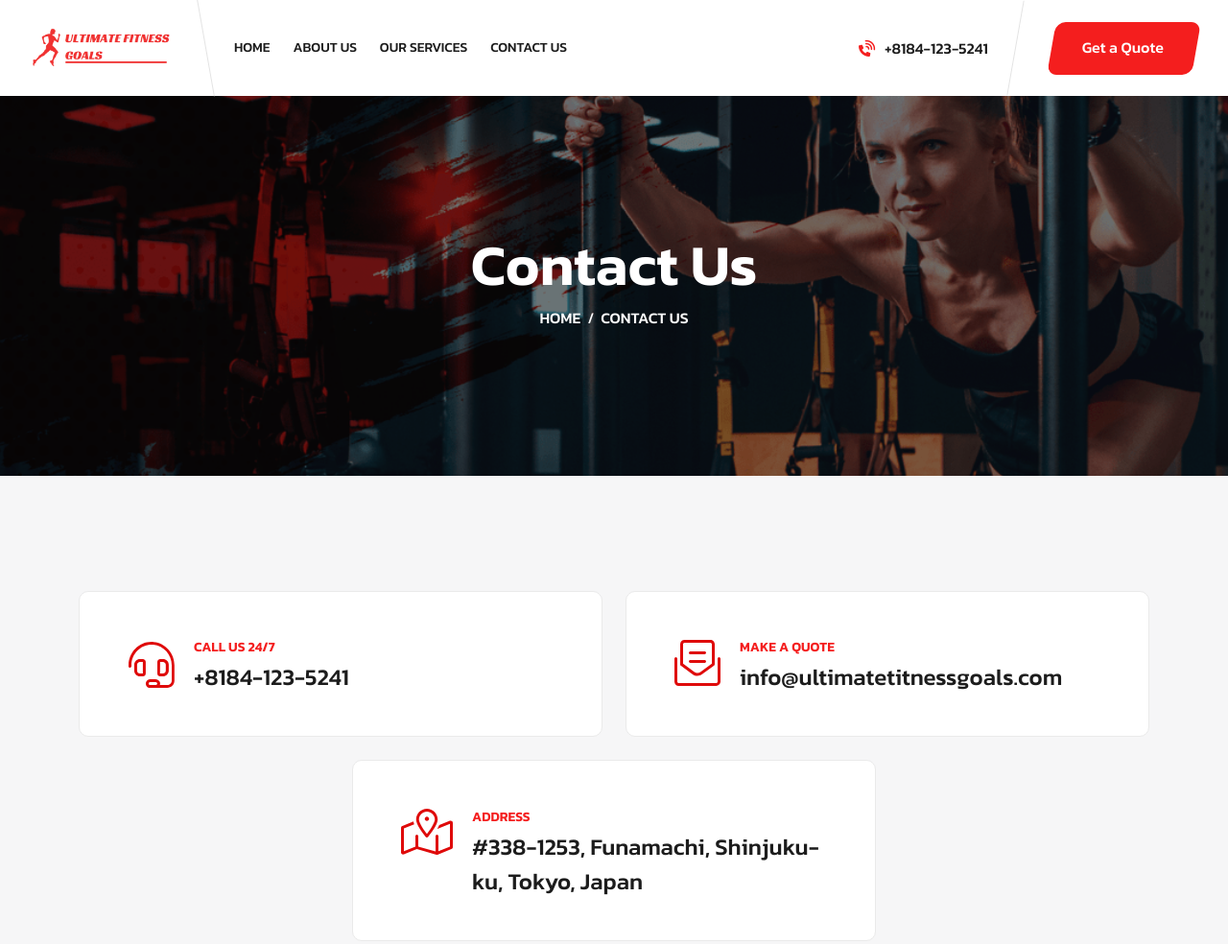
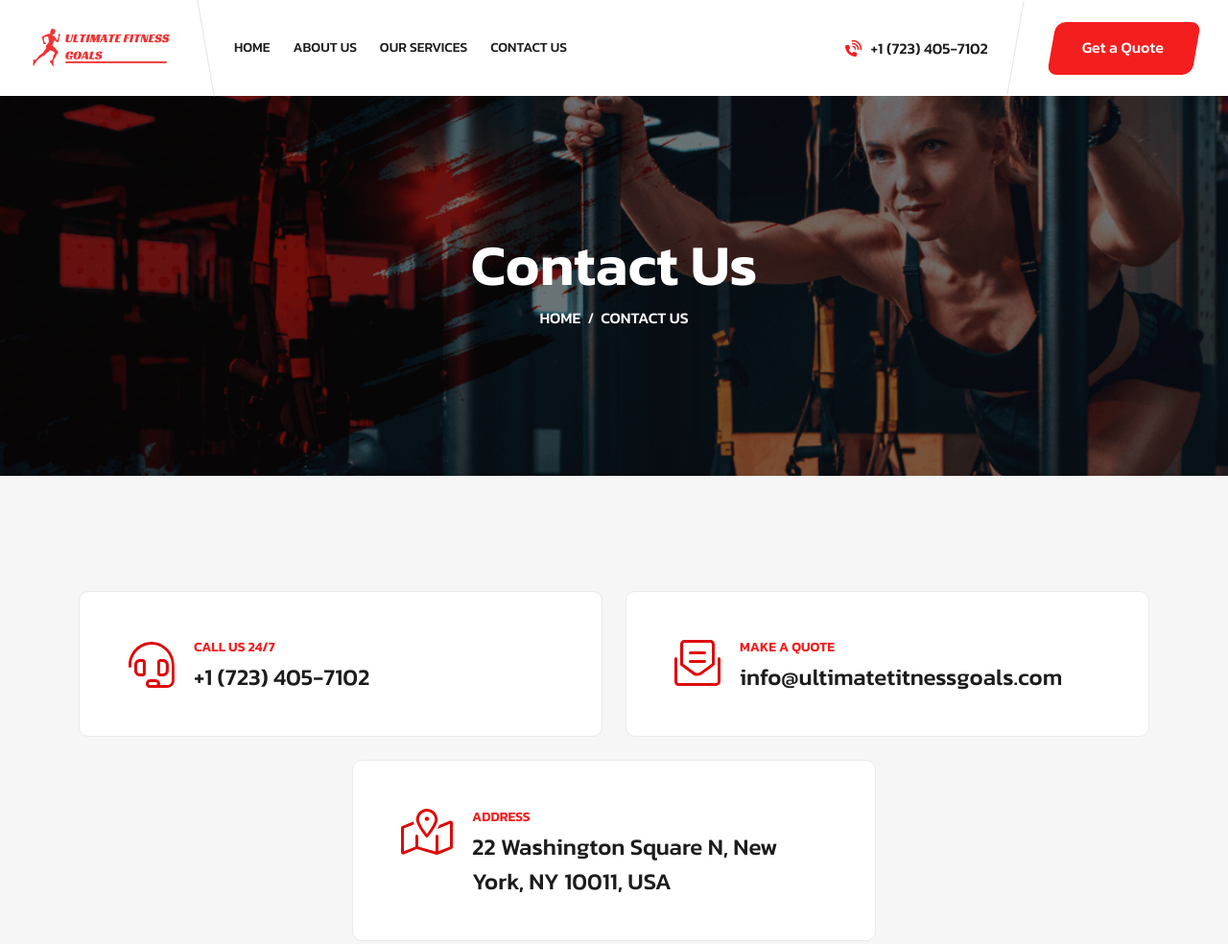
Before and after one commit to developercampaign/ultimate-fitness-goals, a plain HTML site: page contact-us.html in a window 1280 px wide. Shown: the top 984 px of the page at 96% size. Drawn offline with Linux system fonts and the light colour scheme.

Commit message:
Update contact-us.html

```diff
--- a/contact-us.html
+++ b/contact-us.html
@@ -122,7 +122,7 @@
                         </div>
                         <div class="col-auto ms-auto d-lg-block d-none">
                             <div class="navbar-right-desc">
-                                <i class="fas fa-phone-volume"></i><a href="tel:+8184-123-5241">+8184-123-5241</a>
+                                <i class="fas fa-phone-volume"></i><a href="tel:+1 (723) 405-7102">+1 (723) 405-7102</a>
                             </div>
                         </div>
                         <div class="col-auto d-none d-lg-block">
@@ -167,7 +167,7 @@
                         </div>
                         <div class="media-body">
                             <span class="contact-info_title">Call Us 24/7</span>
-                            <h6 class="contact-info_text"><a href="tel:+8184-123-5241">+8184-123-5241</a></h6>
+                            <h6 class="contact-info_text"><a href="tel:+1 (723) 405-7102">+1 (723) 405-7102</a></h6>
                         </div>
                     </div>
                 </div>
@@ -189,7 +189,7 @@
                         </div>
                         <div class="media-body">
                             <span class="contact-info_title">Address</span>
-                            <h6 class="contact-info_text"><a href="javascript:void();">#338-1253, Funamachi, Shinjuku-ku, Tokyo, Japan</a></h6>
+                            <h6 class="contact-info_text"><a href="javascript:void();">22 Washington Square N, New York, NY 10011, USA</a></h6>
                         </div>
                     </div>
                 </div>
@@ -259,7 +259,7 @@
                     </div>
                     <div class="info-card_content">
                         <p class="info-card_text">Location</p>
-                        <a href="javascript:void();" class="info-card_link">#338-1253, Funamachi, Shinjuku-ku, Tokyo, Japan</a>
+                        <a href="javascript:void();" class="info-card_link">22 Washington Square N, New York, NY 10011, USA</a>
                     </div>
                 </div>
                 <div class="info-card">
@@ -277,7 +277,7 @@
                     </div>
                     <div class="info-card_content">
                         <p class="info-card_text">Phone Number</p>
-                        <a href="tel:+8184-123-5241" class="info-card_link">+8184-123-5241</a>
+                        <a href="tel:+8184-123-5241" class="info-card_link">+1 (723) 405-7102</a>
                     </div>
                 </div>
             </div>
```
